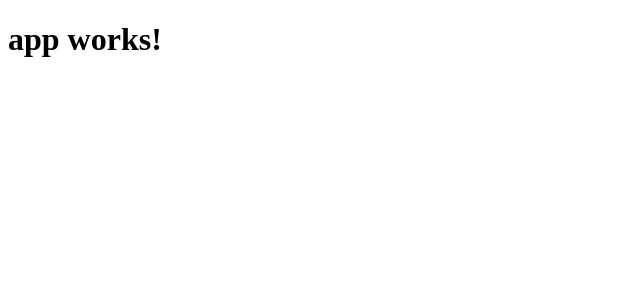
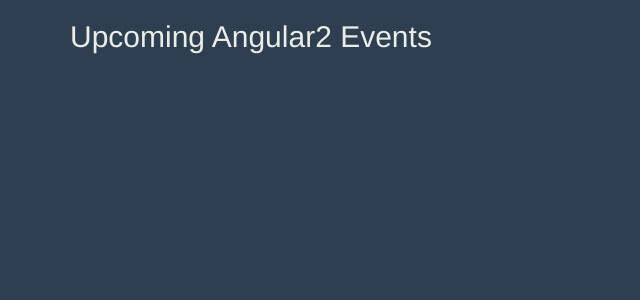
Before and after one commit to thebishorup/Angular2-ReDo, an Angular app: page / in a window 1280 px wide. Shown: the top 300 px of the page, without its empty margins (0-640 px from the left). Built offline with nearby package versions, Linux system fonts and the light colour scheme.

Commit message:
Project Intial Component Setup

```diff
--- a/src/app/app.component.html
+++ b/src/app/app.component.html
@@ -1,3 +1 @@
-<h1>
-  {{title}}
-</h1>
+<app-event-list></app-event-list>
--- a/src/app/app.module.ts
+++ b/src/app/app.module.ts
@@ -4,10 +4,12 @@ import { FormsModule } from '@angular/forms';
 import { HttpModule } from '@angular/http';
 
 import { AppComponent } from './app.component';
+import { EventListComponent } from './events/event-list/event-list.component';
 
 @NgModule({
   declarations: [
-    AppComponent
+    AppComponent,
+    EventListComponent
   ],
   imports: [
     BrowserModule,
--- /dev/null
+++ b/src/app/events/event-list/event-list.component.html
@@ -0,0 +1,3 @@
+<h2>
+  Upcoming Angular2 Events
+</h2>
--- /dev/null
+++ b/src/app/events/event-list/event-list.component.ts
@@ -0,0 +1,15 @@
+import { Component, OnInit } from '@angular/core';
+
+@Component({
+  selector: 'app-event-list',
+  templateUrl: './event-list.component.html',
+  styleUrls: ['./event-list.component.css']
+})
+export class EventListComponent implements OnInit {
+
+  constructor() { }
+
+  ngOnInit() {
+  }
+
+}
--- a/src/index.html
+++ b/src/index.html
@@ -5,10 +5,16 @@
   <title>Angular2ReDo</title>
   <base href="/">
 
+  <!--Bootstrap & jQuery Library-->
+  <link href="https://maxcdn.bootstrapcdn.com/bootstrap/3.3.7/css/bootstrap.min.css" rel="stylesheet" integrity="sha384-BVYiiSIFeK1dGmJRAkycuHAHRg32OmUcww7on3RYdg4Va+PmSTsz/K68vbdEjh4u" crossorigin="anonymous">
+
+  <script src="https://maxcdn.bootstrapcdn.com/bootstrap/3.3.7/js/bootstrap.min.js" integrity="sha384-Tc5IQib027qvyjSMfHjOMaLkfuWVxZxUPnCJA7l2mCWNIpG9mGCD8wGNIcPD7Txa" crossorigin="anonymous"></script>
+  <script src="https://maxcdn.bootstrapcdn.com/bootstrap/3.3.7/js/bootstrap.min.js" integrity="sha384-Tc5IQib027qvyjSMfHjOMaLkfuWVxZxUPnCJA7l2mCWNIpG9mGCD8wGNIcPD7Txa" crossorigin="anonymous"></script>
+
   <meta name="viewport" content="width=device-width, initial-scale=1">
   <link rel="icon" type="image/x-icon" href="favicon.ico">
 </head>
-<body>
+<body class="container">
   <app-root>Loading...</app-root>
 </body>
 </html>
--- a/src/styles.css
+++ b/src/styles.css
@@ -1 +1,5 @@
 /* You can add global styles to this file, and also import other style files */
+body {
+    background-color: #2d3f50;
+    color: #ebede6;
+}
```
Also changed, not shown: src/app/events/event-list/event-list.component.css (added), 1 other file (tests, documents, lock files or other folders).
